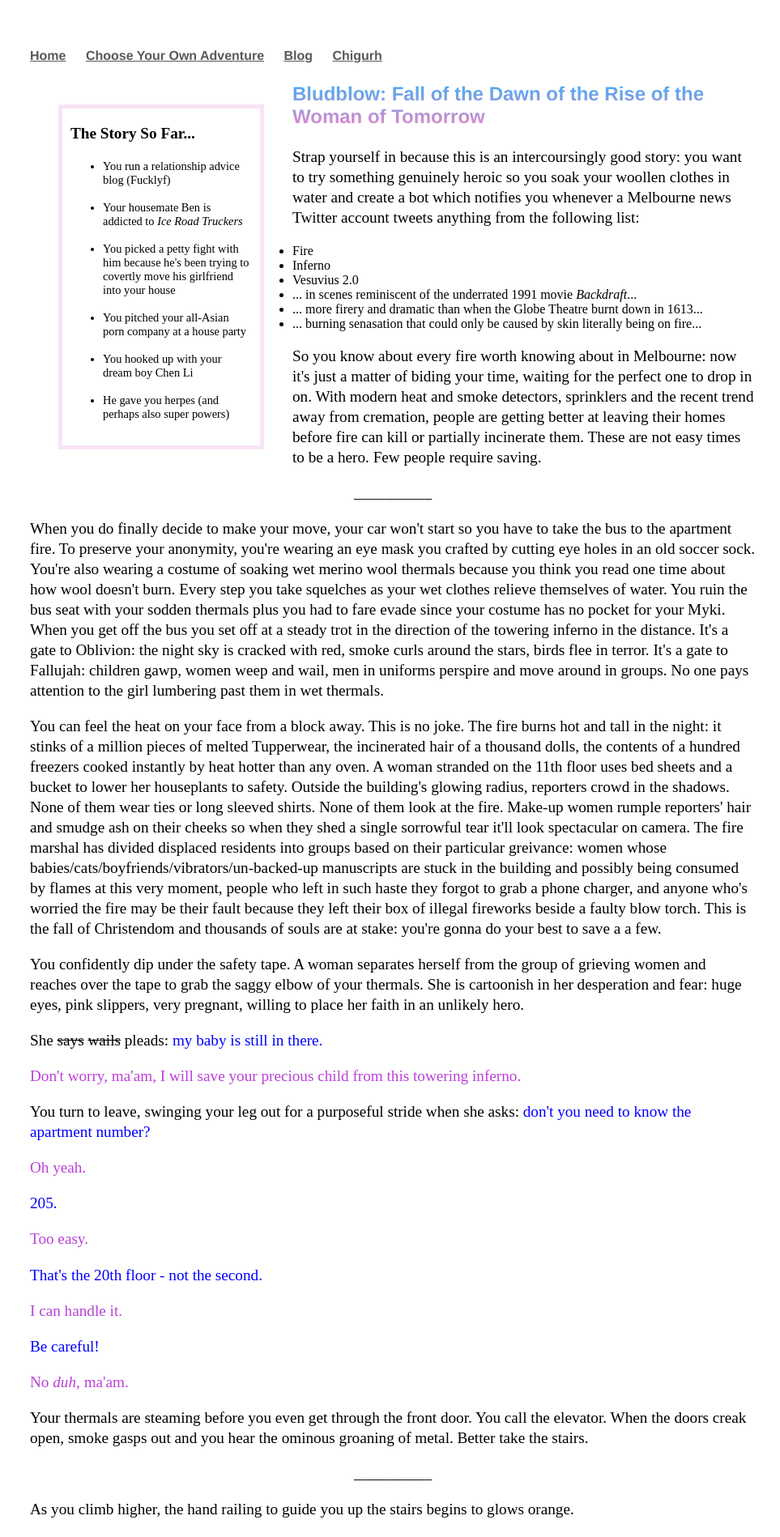
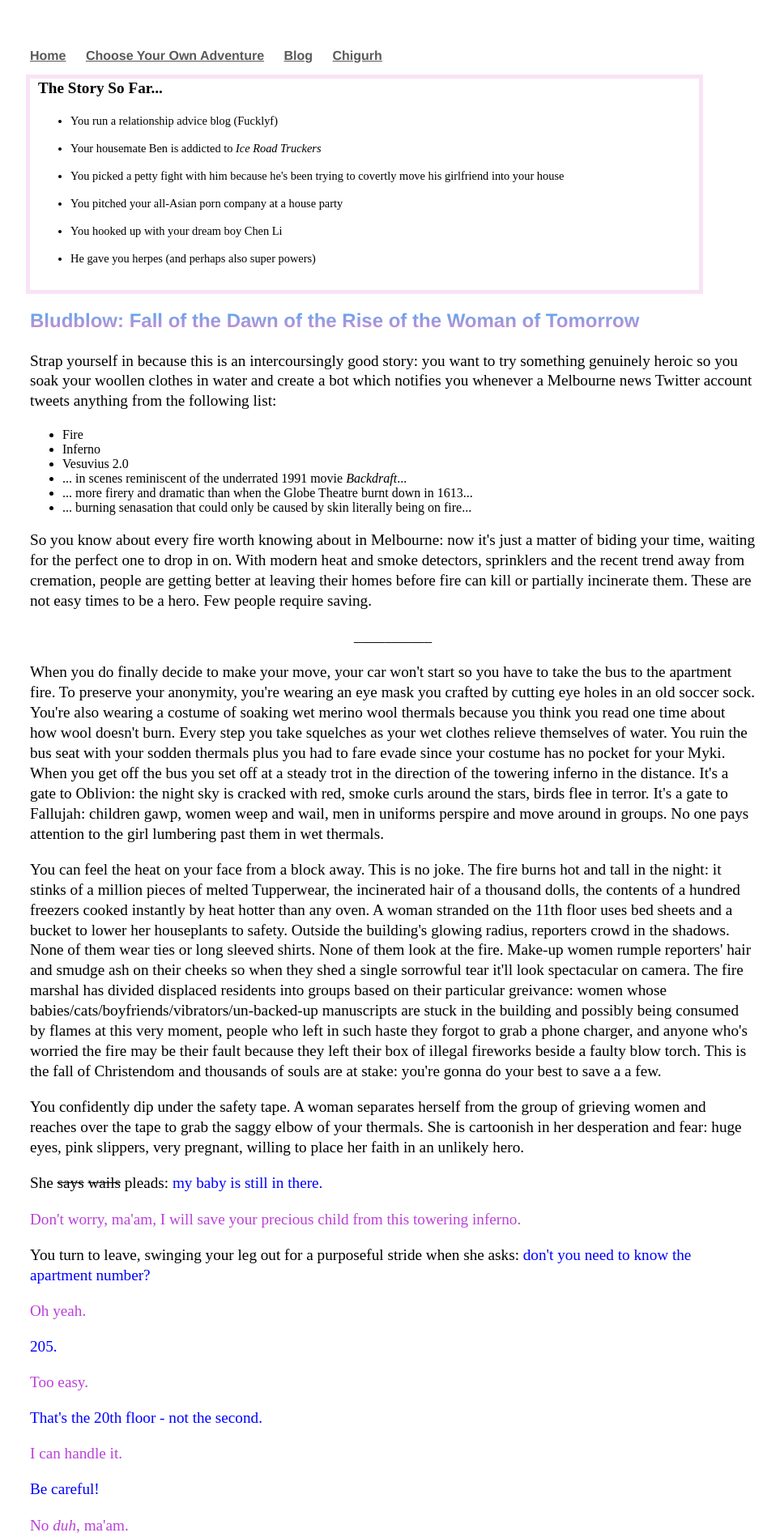
Before and after one commit to Pinelife/pinelife.github.io, a Jekyll site: the page Hellhole/paneltest.html, which Jekyll copies as it is, in a window 1280 px wide. Shown: the top 1898 px of the page at 81% size, without its empty margins (155-1118 px from the left). Built offline with Jekyll 4.4.1, drawn with Linux system fonts in a browser that asks for light colours.

Commit message:
Update main.css

```diff
--- a/css/main.css
+++ b/css/main.css
@@ -128,11 +128,11 @@ ol li {
         float: right;
     }
 
-@media (max-width: 780px){
+@media (max-width: 2080px){
     .main, .left {
      float:none !important;
      width:90% !important;
-
+     margin: 0px !important;
       }
 }
 
```
